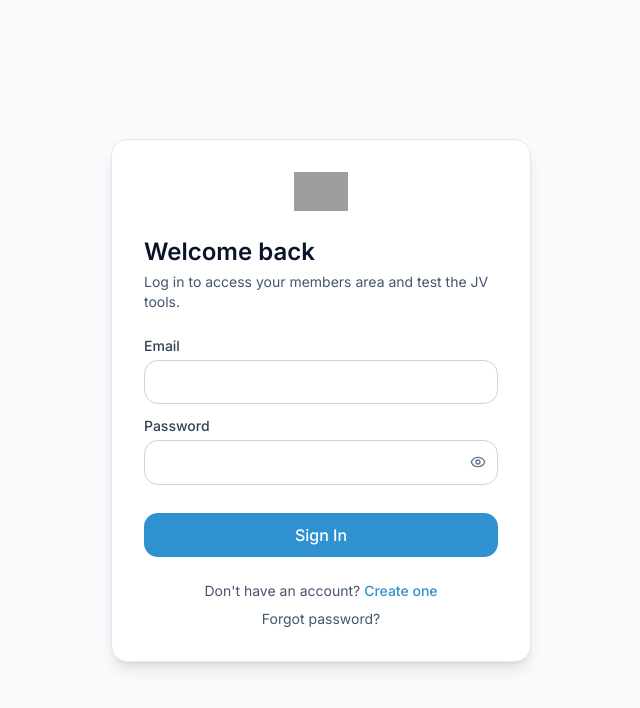
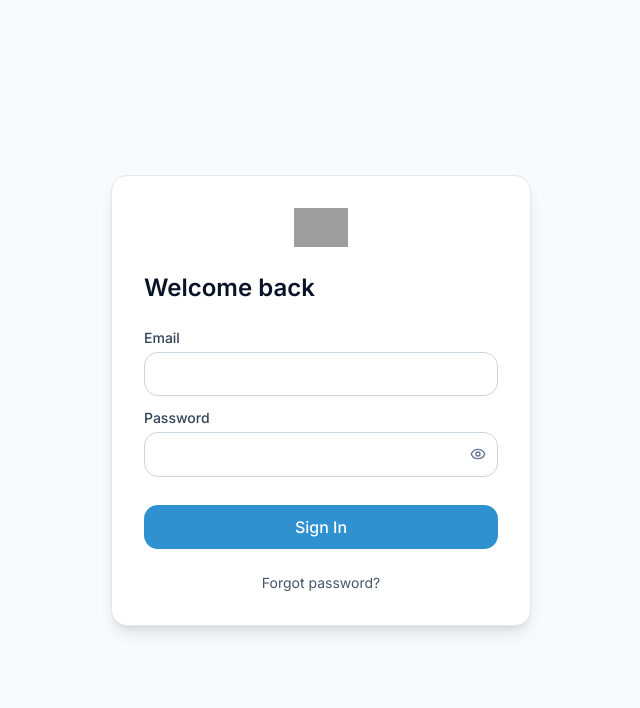
Before and after one commit to lbanis-rgb/womenrisingtogether, a Next.js app: page /login in a window 1280 px wide. Shown: the top 708 px of the page, without its empty margins (319-959 px from the left). Built offline with nearby package versions, Linux system fonts and the light colour scheme; no server answers; grey boxes are pictures that could not be loaded.

Commit message:
Add files via upload

```diff
--- a/app/login/page.tsx
+++ b/app/login/page.tsx
@@ -159,7 +159,6 @@ export default function LoginPage() {
 
           <div>
             <h1 className="text-2xl font-semibold text-[#0a1428]">Welcome back</h1>
-            <p className="mt-1 text-sm text-slate-600">Log in to access your members area and test the JV tools.</p>
           </div>
 
           <form onSubmit={handleSubmit} className="mt-6 space-y-3" noValidate>
@@ -213,18 +212,11 @@ export default function LoginPage() {
               {isSubmitting ? "Signing in…" : "Sign In"}
             </button>
 
-            <div className="mt-3 flex flex-col gap-2 text-center text-sm">
-              <p className="text-slate-600">
-                Don't have an account?{" "}
-                <Link href="/register" className="font-medium text-[#2f91cf] hover:underline">
-                  Create one
-                </Link>
-              </p>
+            <div className="mt-3 text-center text-sm">
               <p>
                 <Link href="/forgot-password" className="text-slate-600 hover:text-[#2f91cf] hover:underline">
-  Forgot password?
-</Link>
-
+                  Forgot password?
+                </Link>
               </p>
             </div>
           </form>
```
